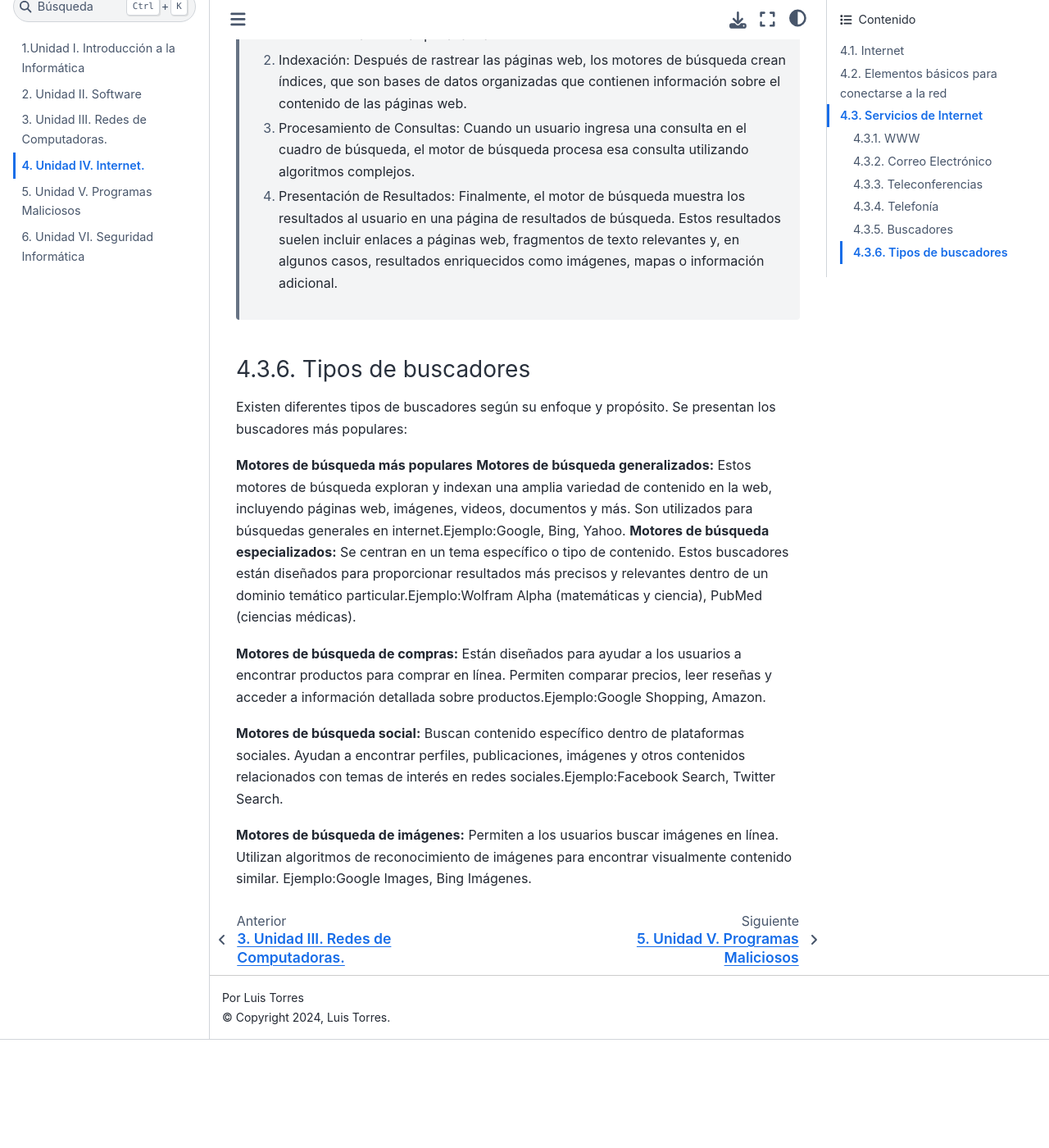
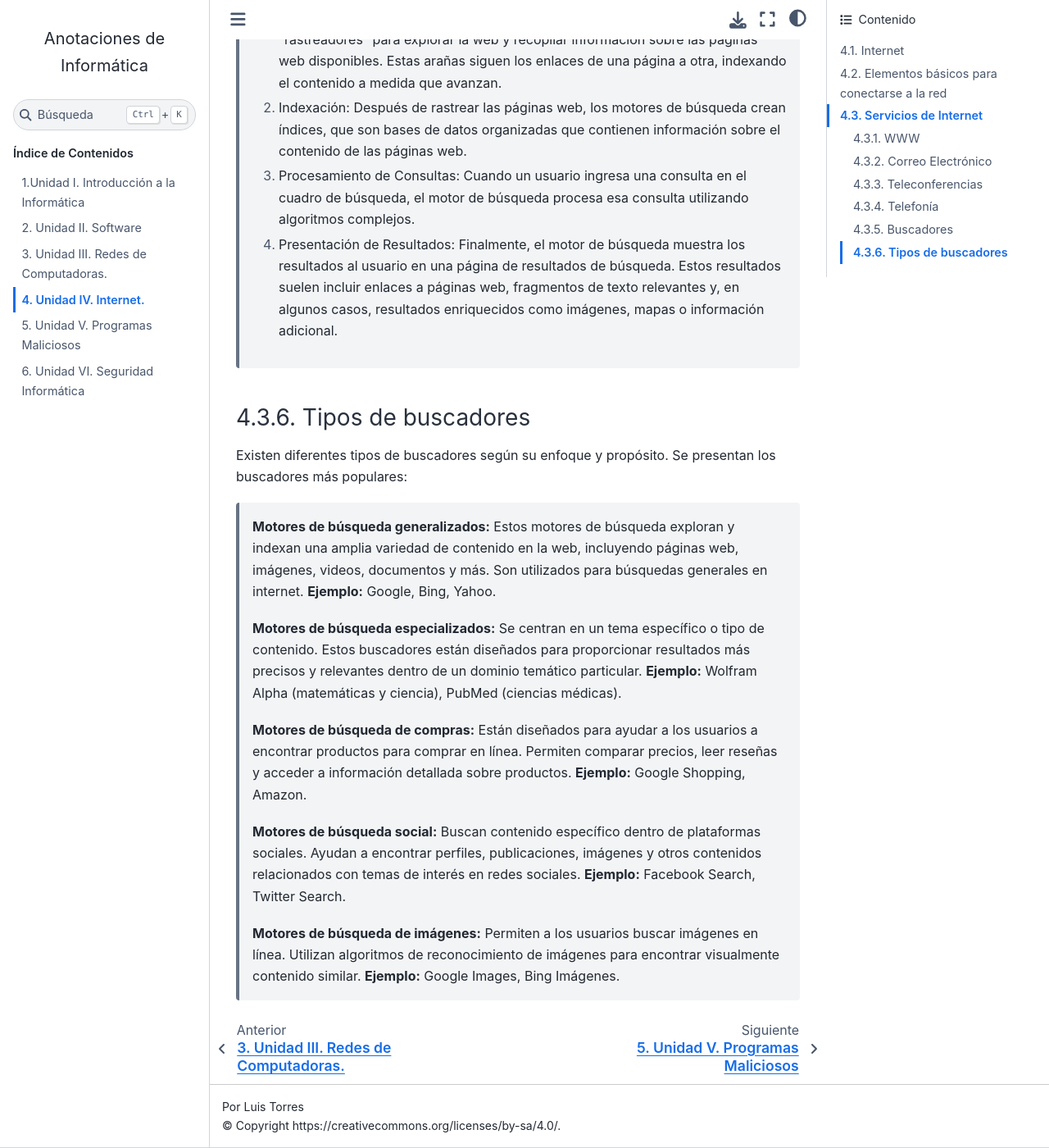
Before and after one commit to brotherpy/informatica, a Sphinx documentation site: the page built from source/chapter4.md, in a window 1280 px wide and 1400 px high, scrolled down 3855 px. Shown: the whole window at 82% size. Built offline with Sphinx 7.4.7 and the Sphinx Book theme 1.1.4, drawn with Linux system fonts in a browser that asks for light colours; before the commit the page ends 5123 px from its top, so only the background shows below that; some of the changed text lies outside the part shown.

Commit message:
Added cover to the book

```diff
--- a/source/chapter4.md
+++ b/source/chapter4.md
@@ -27,36 +27,39 @@
 
 
 ##### Protocolos utilizados para el acceso internet
-**TCP/IP (Protocolo de Control de Transmisión/Protocolo de Internet):**
-TCP/IP es el conjunto de protocolos fundamentales para la comunicación en Internet. Se compone de varios protocolos, incluyendo IP (Protocolo de Internet), que maneja la identificación y ubicación de dispositivos en la red, y TCP (Protocolo de Control de Transmisión), que garantiza la entrega
-confiable de datos.
 
-**HTTP (Protocolo de Transferencia de Hipertexto):**
-HTTP es el protocolo utilizado para la transferencia de información en la World Wide Web. Es el protocolo fundamental para la comunicación entre navegadores web y servidores web, permitiendo la recuperación de documentos, imágenes y otros recursos.
-
-
-**HTTPS (Protocolo Seguro de Transferencia de Hipertexto):**
-HTTPS es una versión segura de HTTP que utiliza el protocolo TLS/SSL para cifrar la comunicación entre el navegador y el servidor. Se utiliza especialmente en transacciones en línea y para proteger la privacidad de los usuarios.
-
-**DNS (Sistema de Nombres de Dominio):**
-DNS se encarga de traducir los nombres de dominio legibles por humanos, como http://www.ejemplo.com, en direcciones IP numéricas que las computadoras utilizan para identificar servidores en la red.
-
-
-**FTP (Protocolo de Transferencia de Archivos):**
-FTP es utilizado para transferir archivos entre un cliente y un servidor en una red. Permite subir y descargar archivos de un servidor.
-
-**SMTP (Protocolo Simple de Transferencia de Correo):**
-SMTP se utiliza para enviar correos electrónicos desde un cliente de correo electrónico a un servidor de correo electrónico, y también entre servidores de correo electrónico.
-
-**POP3 (Protocolo de Oficina de Correo, versión 3):**
-POP3 permite la descarga de correos electrónicos desde un servidor a un cliente de correo electrónico, donde se almacenan localmente.
-
-
-**IMAP (Protocolo de Acceso a Mensajes de Internet):**
-IMAP es otro protocolo de correo electrónico que permite a los usuarios acceder y gestionar sus correos electrónicos directamente en el servidor, manteniendo una sincronización entre el servidor y el cliente.
-
-**DHCP (Protocolo de Configuración Dinámica de Host):**
-DHCP se utiliza para asignar direcciones IP de forma dinámica a dispositivos en una red, simplificando la administración de direcciones IP en una red.
+> **TCP/IP (Protocolo de Control de Transmisión/Protocolo de Internet):**
+> TCP/IP es el conjunto de protocolos fundamentales para la comunicación en Internet. Se compone de varios protocolos, incluyendo IP (Protocolo de Internet), que > > maneja la identificación y ubicación de dispositivos en la red, y TCP (Protocolo de Control de Transmisión), que garantiza la entrega
+>confiable de datos.
+>
+> **HTTP (Protocolo de Transferencia de Hipertexto):**
+> HTTP es el protocolo utilizado para la transferencia de información en la World Wide Web. Es el protocolo fundamental para la comunicación entre navegadores web y > servidores web, permitiendo la recuperación de documentos, imágenes y otros recursos.
+>
+> **HTTPS (Protocolo Seguro de Transferencia de Hipertexto):**
+>HTTPS es una versión segura de HTTP que utiliza el protocolo TLS/SSL para cifrar la comunicación entre el navegador y el servidor. Se utiliza especialmente
+> en transacciones en línea y para proteger la privacidad de los usuarios.
+>
+> **DNS (Sistema de Nombres de Dominio):**
+> DNS se encarga de traducir los nombres de dominio legibles por humanos, como http://www.ejemplo.com, en direcciones IP numéricas que las computadoras
+> utilizan para identificar servidores en la red.
+>
+> **FTP (Protocolo de Transferencia de Archivos):**
+> FTP es utilizado para transferir archivos entre un cliente y un servidor en una red. Permite subir y descargar archivos de un servidor.
+>
+> **SMTP (Protocolo Simple de Transferencia de Correo):**
+> SMTP se utiliza para enviar correos electrónicos desde un cliente de correo electrónico a un servidor de correo electrónico,
+> y también entre servidores de correo electrónico.
+>
+>**POP3 (Protocolo de Oficina de Correo, versión 3):**
+>POP3 permite la descarga de correos electrónicos desde un servidor a un cliente de correo electrónico, donde se almacenan localmente.
+>
+> **IMAP (Protocolo de Acceso a Mensajes de Internet):**
+> IMAP es otro protocolo de correo electrónico que permite a los usuarios acceder y
+> gestionar sus correos electrónicos directamente en el servidor, manteniendo una sincronización entre el servidor y el cliente.
+>
+> **DHCP (Protocolo de Configuración Dinámica de Host):**
+> DHCP se utiliza para asignar direcciones IP de forma dinámica a dispositivos en una red,
+> simplificando la administración de direcciones IP en una red.
 
 ### 4.3. Servicios de Internet
 
@@ -103,21 +106,26 @@
 Existen diferentes tipos de buscadores según su enfoque y propósito.
 Se presentan los buscadores más populares:
 
-**Motores de búsqueda más populares**
-**Motores de búsqueda generalizados:**
-Estos motores de búsqueda exploran y indexan una amplia variedad de contenido en la web, incluyendo páginas web, imágenes, videos, documentos y más. Son utilizados para búsquedas generales en internet.Ejemplo:Google, Bing, Yahoo.
-**Motores de búsqueda especializados:**
-Se centran en un tema específico o tipo de contenido.
-Estos buscadores están diseñados para proporcionar resultados más precisos y relevantes dentro de un dominio temático particular.Ejemplo:Wolfram Alpha (matemáticas y ciencia), PubMed (ciencias médicas).
-
-**Motores de búsqueda de compras:**
-Están diseñados para ayudar a los usuarios a encontrar productos para comprar en línea. Permiten comparar precios, leer reseñas y acceder a información detallada sobre productos.Ejemplo:Google Shopping, Amazon.
-
-
-**Motores de búsqueda social:**
-Buscan contenido específico dentro de plataformas sociales.
-Ayudan a encontrar perfiles, publicaciones, imágenes y otros contenidos relacionados con temas de interés en redes sociales.Ejemplo:Facebook Search, Twitter Search.
-
-**Motores de búsqueda de imágenes:**
-Permiten a los usuarios buscar imágenes en línea. Utilizan algoritmos de reconocimiento de imágenes para encontrar visualmente contenido similar.
-Ejemplo:Google Images, Bing Imágenes.
+> **Motores de búsqueda generalizados:**
+> Estos motores de búsqueda exploran y indexan una amplia variedad de contenido en la web,
+> incluyendo páginas web, imágenes, videos, documentos y más. Son utilizados para búsquedas
+> generales en internet. **Ejemplo:** Google, Bing, Yahoo.
+>
+> **Motores de búsqueda especializados:**
+> Se centran en un tema específico o tipo de contenido.
+> Estos buscadores están diseñados para proporcionar resultados más precisos y
+> relevantes dentro de un dominio temático particular. **Ejemplo:** Wolfram Alpha (matemáticas y ciencia), PubMed (ciencias médicas).
+>
+> **Motores de búsqueda de compras:**
+> Están diseñados para ayudar a los usuarios a encontrar productos para comprar en línea.
+> Permiten comparar precios, leer reseñas y acceder a información detallada sobre productos. **Ejemplo:** Google Shopping, Amazon.
+>
+> **Motores de búsqueda social:**
+> Buscan contenido específico dentro de plataformas sociales.
+> Ayudan a encontrar perfiles, publicaciones, imágenes y otros contenidos relacionados
+> con temas de interés en redes sociales. **Ejemplo:** Facebook Search, Twitter Search.
+>
+> **Motores de búsqueda de imágenes:**
+> Permiten a los usuarios buscar imágenes en línea. Utilizan algoritmos de reconocimiento
+> de imágenes para encontrar visualmente contenido similar.
+> **Ejemplo:** Google Images, Bing Imágenes.
--- a/source/conf.py
+++ b/source/conf.py
@@ -7,7 +7,7 @@
 # https://www.sphinx-doc.org/en/master/usage/configuration.html#project-information
 
 project = 'InFoDocs'
-copyright = '2024, Luis Torres'
+copyright = 'https://creativecommons.org/licenses/by-sa/4.0/'
 author = 'Luis Torres'
 release = '0.1'
 # The master toctree document.
@@ -15,20 +15,27 @@
 html_theme = "sphinx_book_theme"
 html_title = "Anotaciones de Informática"
 #EPUB
-epub_title = "Anotaciones de Informática"
-epub_language = "es"
+epub_cover = ('_static/portada.png', '')
+epub_title = 'Anotaciones de Informática'
+epub_author = 'Luis Torres'
+epub_publisher = 'Arc Co'
+epub_identifier = 'https://github.com/brotherpy/informatica'
+epub_language = 'es'
+epub_rights = 'cc-by-sa-4.0'
+
 epub_metadata = {
     'dc:creator': 'Luis Torres',
-    'dc:publisher': 'ARC Co',
+    'dc:publisher': 'Arc Co',
     'dc:rights': 'Licencia Creative Commons Atribución-CompartirIgual 4.0 Internacional',
-    'dc:identifier': 'unique-identifier',
+    'dc:identifier': 'https://github.com/brotherpy/informatica',
     'dc:language': 'es',
 }
+
 
 # -- General configuration ---------------------------------------------------
 # https://www.sphinx-doc.org/en/master/usage/configuration.html#general-configuration
 
-extensions = ["myst_parser"]
+extensions = ["myst_parser",]
 # Use the MyST parser for Markdown
 source_parsers = {
     '.md': ' myst_parser',
```
Also changed, not shown: source/chapter5.md (+65 -82 lines), source/chapter6.md (+48 -53 lines), source/index.md (+1 -1 lines), 1 other file.
